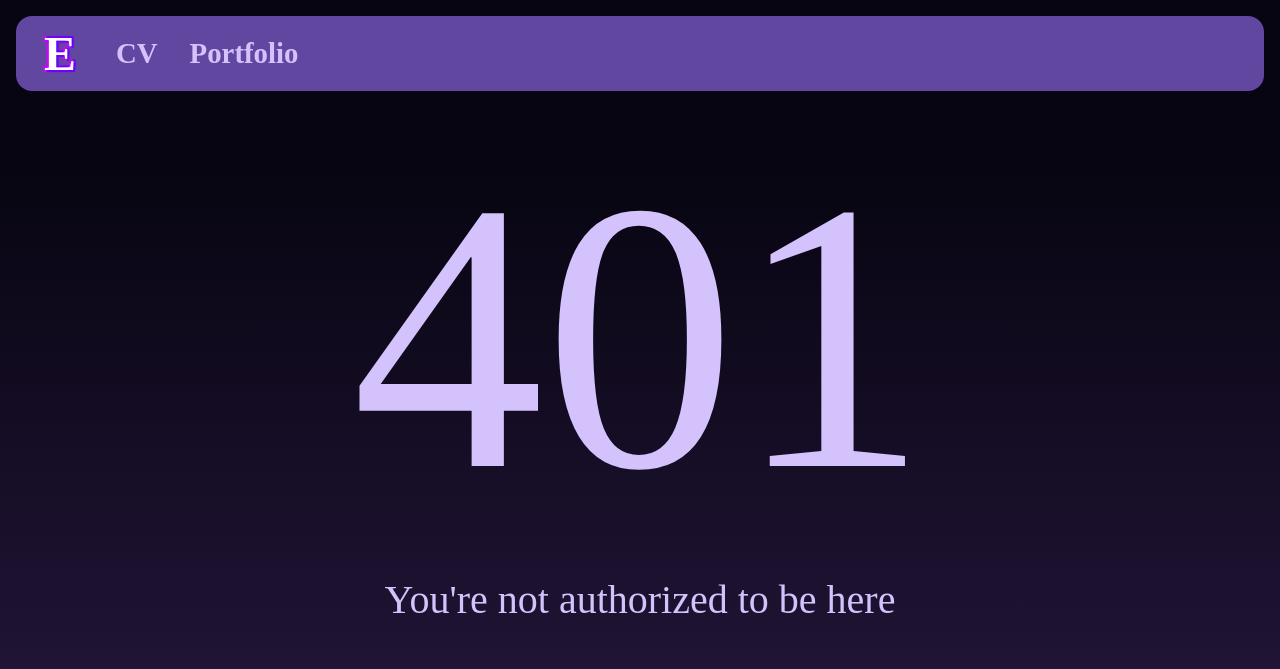
After one commit to Emfz/PersonalSite, a Flask app: template templates/error401.html in a window 1280 px wide. The commit adds this page. Shown: the top 669 px of the page. Run offline with Flask 2, Linux system fonts and the light colour scheme; the template is opened without the code that fills it, so the values that code supplies are empty; some libraries are stand-ins or nearby versions; some web fonts are replaced.

Commit message:
Create 404, 401 error pages

```diff
--- a/main.py
+++ b/main.py
@@ -167,6 +167,15 @@ def logout():
 	return redirect(url_for("home"))
 
 
+# Error pages
+@app.errorhandler(404)
+def error404(error):
+	return render_template("error404.html", year = year), 404
+
+@app.errorhandler(401)
+def error401(error):
+	return render_template("error401.html", year = year), 401
+
 
 if __name__ == "__main__":
 	app.run(debug=True, host="0.0.0.0")
--- a/static/styles.css
+++ b/static/styles.css
@@ -347,6 +347,17 @@ input{
 
 
 /* --------------------------------------------------------------------------------------------------------------------------- */
+/* --------------------------------------------------------------------------------------------------------------------------- */
+/* --------------------------------------------------------------------------------------------------------------------------- */
+/* Error pages */
+.giant-text{
+	font-size: 30vw;
+}
+
+
+/* --------------------------------------------------------------------------------------------------------------------------- */
+/* --------------------------------------------------------------------------------------------------------------------------- */
+/* --------------------------------------------------------------------------------------------------------------------------- */
 /* Text animation */
 .animation {
 	height: 16vw;
--- /dev/null
+++ b/templates/error401.html
@@ -0,0 +1,8 @@
+{% extends "base.html" %}
+
+{% block content %}
+	<div class="text-center">
+		<h1 class="giant-text">401</h1>
+		<h1>You're not authorized to be here</h1>
+	</div>
+{% endblock %}
```
Also changed, not shown: templates/error404.html (added, +8 -0 lines).
